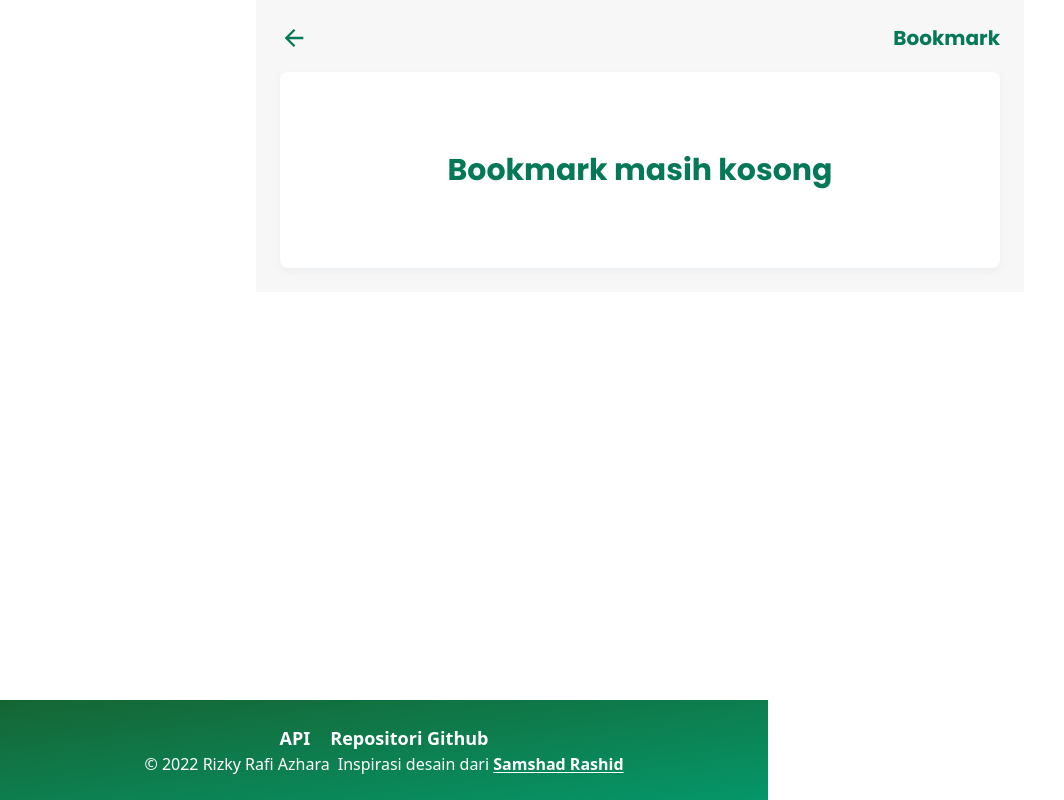
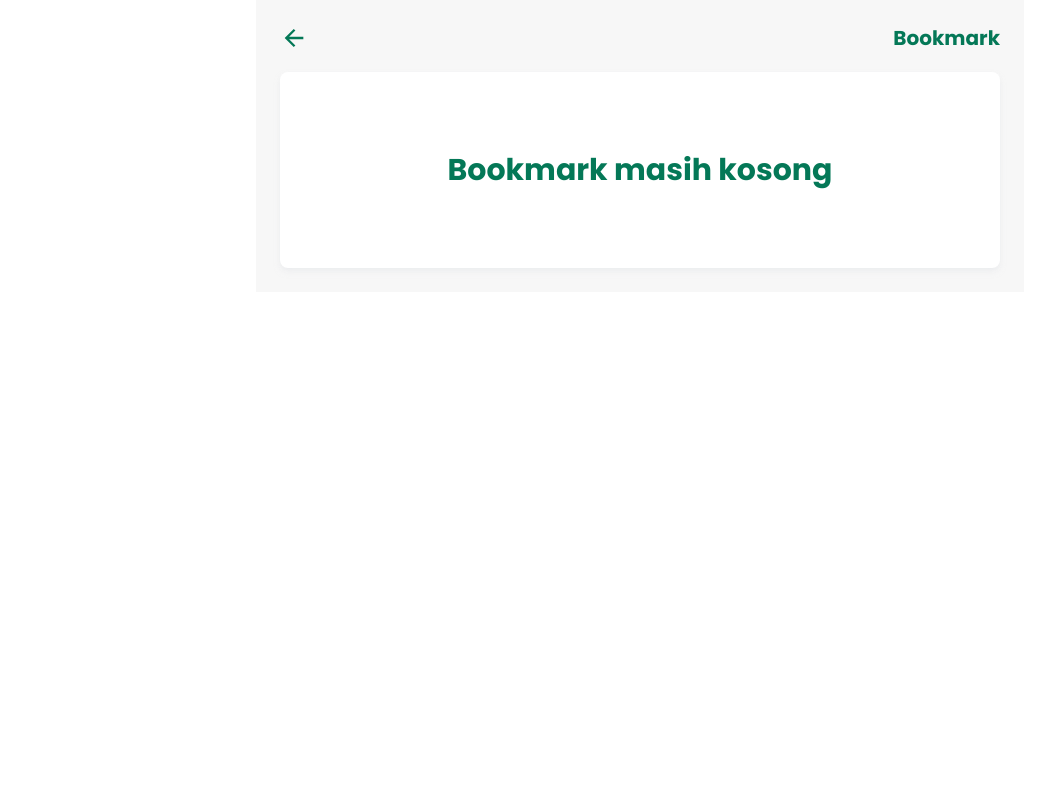
Before and after one commit to rizkraf/quran-web, a Vue app: page /bookmark in a window 1280 px wide. Shown: the whole page, without its empty margins (0-1064 px from the left). Built offline with nearby package versions, Linux system fonts and the light colour scheme.

Commit message:
delete footer

```diff
--- a/src/components/TheFooter.vue
+++ /dev/null
@@ -1,31 +0,0 @@
-<script setup></script>
-
-<template>
-  <div
-    class="absolute w-full bottom-0 p-6 max-w-3xl mx-auto bg-gradient-to-br from-green-800 to-emerald-600 text-white flex flex-col items-center justify-center"
-  >
-    <div class="flex items-center gap-5">
-      <a
-        href="https://github.com/gadingnst/quran-api"
-        class="text-lg font-semibold text-white hover:text-emerald-100"
-        >API</a
-      >
-      <a
-        href="https://github.com/rizkraf/quran-web"
-        class="text-lg font-semibold text-white hover:text-emerald-100"
-        >Repositori Github</a
-      >
-    </div>
-    <div class="flex flex-col justify-center items-center md:flex-row md:gap-2">
-      <h4>© 2022 Rizky Rafi Azhara</h4>
-      <h4>
-        Inspirasi desain dari
-        <a
-          href="https://dribbble.com/shots/15829632-Quran-Mazid-App-Design-Concept"
-          class="font-semibold underline underline-offset-2 text-white hover:text-emerald-100"
-          >Samshad Rashid</a
-        >
-      </h4>
-    </div>
-  </div>
-</template>
--- a/src/layouts/DefaultLayout.vue
+++ b/src/layouts/DefaultLayout.vue
@@ -1,11 +1,9 @@
 <script setup>
 import TheContainer from "../components/TheContainer.vue";
-import TheFooter from "../components/TheFooter.vue";
 </script>
 
 <template>
   <TheContainer>
     <RouterView />
   </TheContainer>
-  <TheFooter />
 </template>
```
